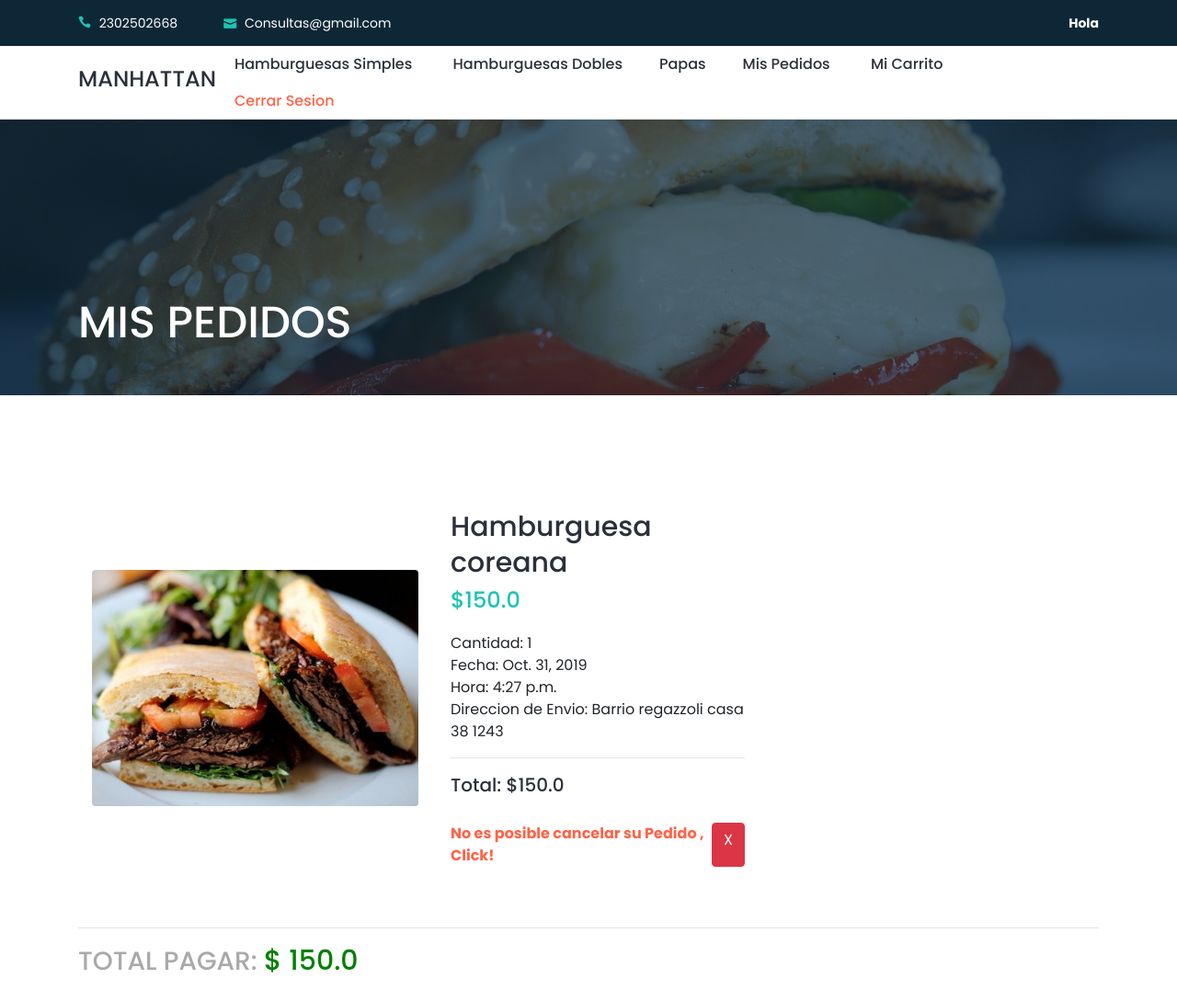
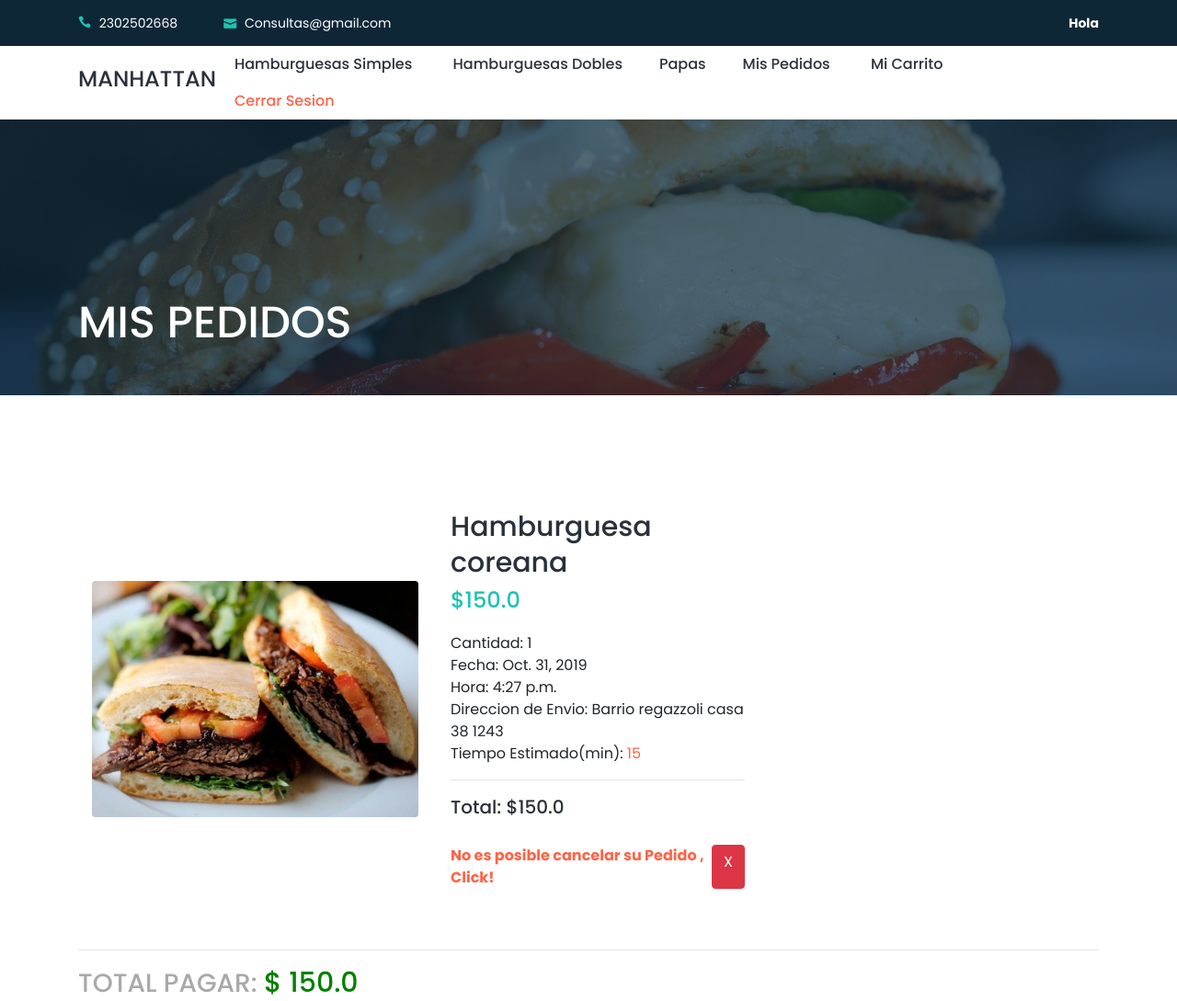
Before and after one commit to leocorazza1/Hamburguesa, a Django app: page /mispedidos/ in a window 1280 px wide. Shown: the top 1089 px of the page at 92% size. Run offline with Django 3.2, Linux system fonts and the light colour scheme; a user stored in the database is signed in; data comes from the database, SQL or seed files in the repository; both versions use the stored data as it was after the commit; some libraries are stand-ins or nearby versions.

Commit message:
actualizaciones nuevas

```diff
--- a/app_hamburguesa/admin.py
+++ b/app_hamburguesa/admin.py
@@ -8,7 +8,7 @@ class clienteAdmin(admin.ModelAdmin):
 	list_display=('nombre','apellido','email','contacto')
 
 class producto_x_clienteAdmin(admin.ModelAdmin):
-	list_display=('producto','cliente','cantidad','fecha','hora','direccion','tiempo_cancelacion','total')
+	list_display=('cliente','producto','cantidad','direccion','referencia','fecha','hora','tiempo_cancelacion','total','tiempo_estimado')
 
 class CarritoAdmin(admin.ModelAdmin):
 	list_display=('productoC','clienteC')
--- a/app_hamburguesa/models.py
+++ b/app_hamburguesa/models.py
@@ -49,7 +49,8 @@ class producto_x_cliente(models.Model):
     total = models.FloatField(blank=True, null=True)
     tiempo_cancelacion=models.TimeField(blank=True, null=True)
     expiro = models.BooleanField(default=False,blank=True, null=False)
-
+    tiempo_estimado=models.CharField(blank=True,null=True,max_length=30)
+    referencia=models.CharField(blank=True,null=True,max_length=200)
 
     def expiro_pedido(self):
 
@@ -60,6 +61,9 @@ class producto_x_cliente(models.Model):
 
 
 
+
+
+
 class carrito(models.Model):
     productoC=models.ForeignKey(producto, on_delete=models.CASCADE,blank=True, null=True)
     clienteC=models.ForeignKey(cliente, on_delete=models.CASCADE,blank=True, null=True)
--- a/app_hamburguesa/templates/carrito.html
+++ b/app_hamburguesa/templates/carrito.html
@@ -114,6 +114,7 @@
                         </ul>
                         <div class="form-group">
                             <input  style="font-family:Verdana, Geneva, Tahoma, sans-serif;font-size:19px;color:gray;margin-top:2%;;" type="text" class="form-control" id="direccion" placeholder="Direccion de envio" name="direccion" required="">
+                            <input  style="font-family:Verdana, Geneva, Tahoma, sans-serif;font-size:18px;color:MediumSeaGreen;margin-top:2%;;" type="text" class="form-control" id="referencia" placeholder="Referencia Ej:Casa rejas negras" name="direccion" required="">
                         </div>
                       </div>
                   </div>
--- a/app_hamburguesa/templates/index.html
+++ b/app_hamburguesa/templates/index.html
@@ -409,13 +409,15 @@ function addcarrito(id)
           },
           function(data, status){
             if(data=='True'){
+                Notification.requestPermission();
+                 var notification = new Notification("Producto añadido");
                 //var URLactual = jQuery(location).attr('href');
                 //window.location.href=URLactual;
-                Lobibox.notify('success', {
+                /*Lobibox.notify('success', {
                     position: 'top right',
                     title: 'Notificacion',
                     msg: 'AÑADIDO AL CARRITO CON EXITO'
-                });
+                });*/
 
 
             }
@@ -472,28 +474,6 @@ if(pass1 === pass2)
 
 }
 
-
-
-
-
-
-
-
-
-
-
-
-
-
-
-
-
-
-
-
-
-
-
 function generarPedido(id){
             $.post("http://127.0.0.1:8000/pedido/",
               {
--- a/app_hamburguesa/templates/mispedidos.html
+++ b/app_hamburguesa/templates/mispedidos.html
@@ -44,6 +44,8 @@
                             	<li>Fecha: <span>{{pedido.fecha}}</span></li>
                                 <li>Hora: <span>{{pedido.hora}}</span></li>
                                 <li>Direccion de Envio: <span>{{pedido.direccion}}</span></li>
+
+                                <li>Tiempo Estimado(min): <span style="color:tomato;">{{pedido.tiempo_estimado}}</span></li>
                             	<hr>
                             	<li><h5>Total: ${{pedido.total}} </h5></li>
                             	</ul>
--- a/app_hamburguesa/templates/productos.html
+++ b/app_hamburguesa/templates/productos.html
@@ -196,6 +196,8 @@
                   </ul>
                   <div class="form-group">
                       <input  style="font-family:Verdana, Geneva, Tahoma, sans-serif;font-size:18px;color:MediumSeaGreen;margin-top:2%;;" type="text" class="form-control" id="direccion" placeholder="Direccion de envio" name="direccion" required="">
+
+                      <input  style="font-family:Verdana, Geneva, Tahoma, sans-serif;font-size:18px;color:MediumSeaGreen;margin-top:2%;;" type="text" class="form-control" id="referencia" placeholder="Referencia Ej:Casa rejas negras" name="referencia">
                   </div>
                 </div>
             </div>
--- a/app_hamburguesa/views.py
+++ b/app_hamburguesa/views.py
@@ -87,11 +87,12 @@ def realizarpedido(request):
 		direccion=request.POST['direccion']
 		cantidad=request.POST['cantidad']
 		id_producto=request.POST['id']
+		referencia=request.POST['referencia']
 		p=producto.objects.get(pk=id_producto)
 		c=cliente.objects.get(email=request.user.email)
 		t=int(cantidad)*p.precio
 		total=float(t)
-		pxc=producto_x_cliente(producto=p,cliente=c,cantidad=cantidad,fecha=datetime.now(),hora=datetime.now().strftime('%H:%M:%S'),direccion=direccion,total=total,expiro=False)
+		pxc=producto_x_cliente(producto=p,cliente=c,cantidad=cantidad,fecha=datetime.now(),hora=datetime.now().strftime('%H:%M:%S'),direccion=direccion,total=total,expiro=False,tiempo_estimado="Calculando",referencia=referencia)
 		pxc.save()
 		pxc.tiempo_cancelacion=pxc.fecha + timedelta(minutes=10)
 		pxc.save()
```
Also changed, not shown: app_hamburguesa/migrations/0027_producto_x_cliente_tiempo_estimado.py (added), app_hamburguesa/migrations/0028_auto_20191031_1519.py (added), app_hamburguesa/migrations/0029_producto_x_cliente_referencia.py (added), db.sqlite3.
